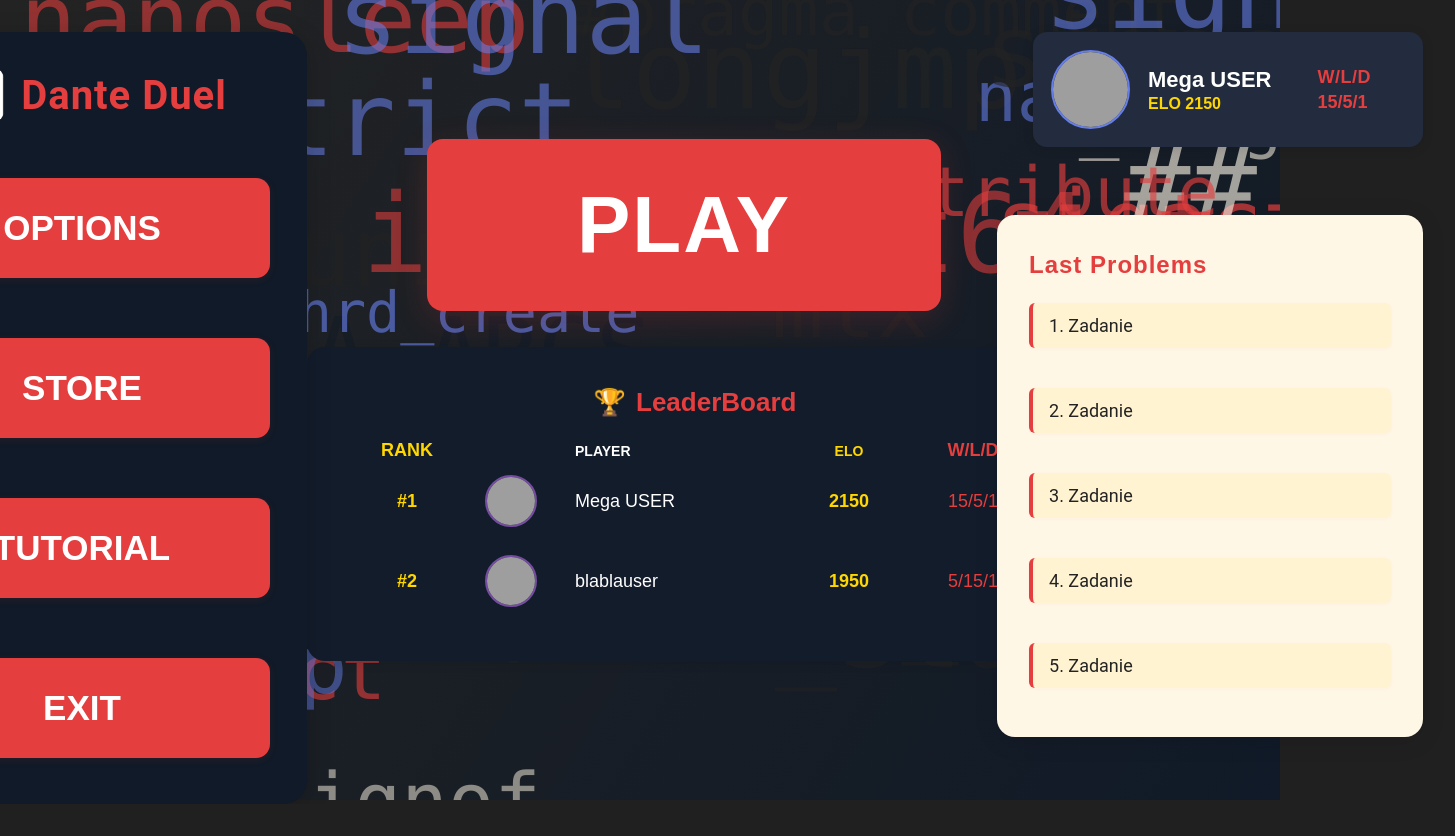
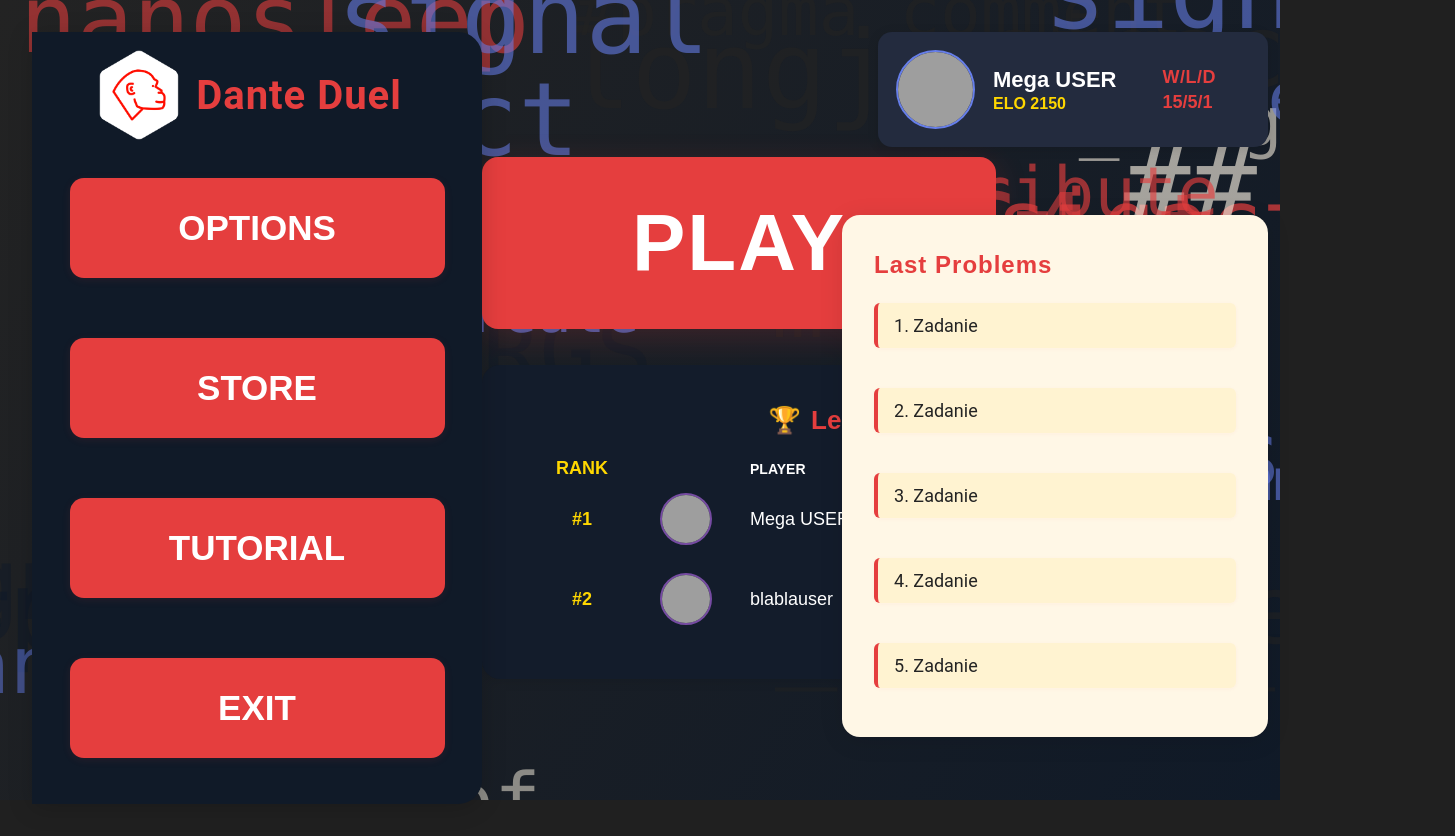
Before and after one commit to sh1zer/projekt_kck, a React (Create React App) app in the folder frontend/: page /main-menu in a window 1280 px wide. Shown: the whole page, 1455 px wide, since content can reach past the window. Before the commit the page ends 804 px from the top, so only its background shows below. Built offline with nearby package versions, Linux system fonts and the light colour scheme; grey boxes are pictures that could not be loaded; a web font is replaced by a local one.

Commit message:
Main menu screen finished. Correctly placed panels

```diff
--- a/frontend/src/App.css
+++ b/frontend/src/App.css
@@ -1,8 +1,8 @@
 .App {
-  text-align: center;
-  display: flex;
-  flex-direction: column;
-  align-items: center;
+  /* text-align: center; */
+  /* display: flex; */
+  /* flex-direction: column; */
+  /* align-items: center; */
 }
 
 .App-logo {
--- a/frontend/src/screens/MainMenuScreen.css
+++ b/frontend/src/screens/MainMenuScreen.css
@@ -14,6 +14,7 @@ html {
   position: relative;
   justify-content: flex-start;
   align-items: stretch;
+  min-width: 1300px;
 }
 
 /* Left vertical menu bar */
@@ -21,8 +22,8 @@ html {
   width: 450px;
   height: 700px;
   background: #101a28;
-  border-radius: 24px;
-  margin: 32px 0 32px 32px;
+  border-radius: 0 24px 24px 0;
+  margin: 32px 0 32px 0;
   display: flex;
   flex-direction: column;
   align-items: center;
@@ -30,6 +31,7 @@ html {
   box-shadow: 0 4px 24px rgba(0,0,0,0.18);
   z-index: 2;
   min-height: 0;
+  margin-left: 32px;
 }
 
 .logo-app-container {
@@ -98,7 +100,6 @@ html {
   align-items: center;
   justify-content: center;
   min-width: 0;
-  width: 100%;
   /* Center content horizontally */
   justify-content: center;
 }
@@ -257,8 +258,10 @@ html {
   align-items: flex-end;
   justify-content: flex-start;
   gap: 48px;
-  margin: 32px 32px 0 0;
+  margin: 32px 0 0 0;
   min-width: 340px;
+  border-radius: 24px 0 0 24px;
+  margin-right: 32px;
 }
 
 .user-profile-card {
```
